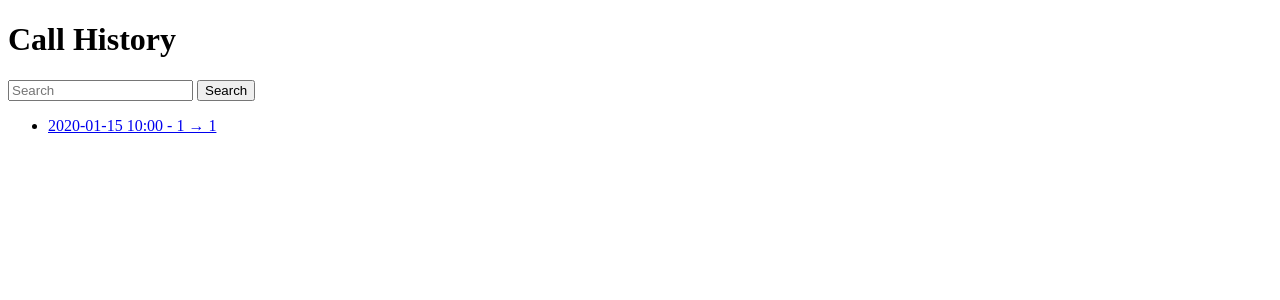
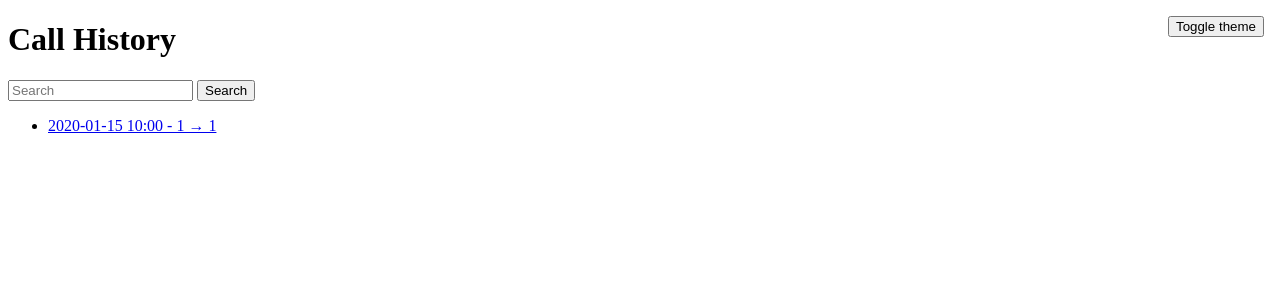
Before and after one commit to adrianwedd/TEL3SIS, a Python web app: template server/templates/dashboard/list.html in a window 1280 px wide. Shown: the top 300 px of the page. Run offline with Jinja, Linux system fonts and the light colour scheme; the template is opened without the code that fills it: most values are stand-ins (such as "Sample title", 1, 10 or a date in 2020).

Commit message:
feat(ui): add theme toggle and dark mode

```diff
--- /dev/null
+++ b/server/templates/base.html
@@ -0,0 +1,48 @@
+<!doctype html>
+<html>
+<head>
+    <title>{% block title %}{% endblock %}</title>
+    <style>
+        body[data-theme="light"] {
+            background: #ffffff;
+            color: #000000;
+        }
+        body[data-theme="dark"] {
+            background: #1e1e1e;
+            color: #eeeeee;
+        }
+        .theme-toggle {
+            position: fixed;
+            top: 1rem;
+            right: 1rem;
+        }
+    </style>
+    {% block head %}{% endblock %}
+</head>
+<body data-theme="{{ request.cookies.get('theme', 'light') }}">
+{% block toggle %}{% endblock %}
+{% block content %}{% endblock %}
+<script>
+function setCookie(name, value) {
+  document.cookie = name + '=' + value + '; path=/';
+}
+function getCookie(name) {
+  const m = document.cookie.match('(^|;) ?' + name + '=([^;]*)(;|$)');
+  return m ? m[2] : null;
+}
+function applyTheme(theme) {
+  document.body.dataset.theme = theme;
+}
+function toggleTheme() {
+  const current = document.body.dataset.theme === 'dark' ? 'light' : 'dark';
+  applyTheme(current);
+  setCookie('theme', current);
+}
+document.addEventListener('DOMContentLoaded', () => {
+  const saved = getCookie('theme');
+  if (saved) applyTheme(saved);
+});
+</script>
+{% block scripts %}{% endblock %}
+</body>
+</html>
--- a/server/templates/dashboard/detail.html
+++ b/server/templates/dashboard/detail.html
@@ -1,5 +1,6 @@
-<!doctype html>
-<title>Call Detail</title>
+{% extends "dashboard/layout.html" %}
+{% block title %}Call Detail{% endblock %}
+{% block content %}
 <h1>Call {{ call.call_sid }}</h1>
 <p>From: {{ call.from_number }} → {{ call.to_number }}</p>
 <p>Summary: {{ call.summary }}</p>
@@ -21,3 +22,4 @@
   });
 </script>
 <p><a href="{{ url_for('dashboard.show_dashboard') }}">Back</a></p>
+{% endblock %}
--- /dev/null
+++ b/server/templates/dashboard/layout.html
@@ -0,0 +1,4 @@
+{% extends "base.html" %}
+{% block toggle %}
+<button class="theme-toggle" onclick="toggleTheme()">Toggle theme</button>
+{% endblock %}
--- a/server/templates/dashboard/list.html
+++ b/server/templates/dashboard/list.html
@@ -1,5 +1,6 @@
-<!doctype html>
-<title>Call Dashboard</title>
+{% extends "dashboard/layout.html" %}
+{% block title %}Call Dashboard{% endblock %}
+{% block content %}
 <h1>Call History</h1>
 <form method="get">
   <input type="text" name="q" placeholder="Search" value="{{ q }}" />
@@ -16,3 +17,4 @@
   <li>No calls found.</li>
 {% endfor %}
 </ul>
+{% endblock %}
--- a/server/templates/login.html
+++ b/server/templates/login.html
@@ -1,8 +1,10 @@
-<!doctype html>
-<title>Login</title>
+{% extends "base.html" %}
+{% block title %}Login{% endblock %}
+{% block content %}
 {% if error %}<p>{{ error }}</p>{% endif %}
 <form method="post">
   <input type="text" name="username" placeholder="Username" />
   <input type="password" name="password" placeholder="Password" />
   <button type="submit">Login</button>
 </form>
+{% endblock %}
```
Also changed, not shown: tests/test_dashboard.py (+32 -15 lines).
